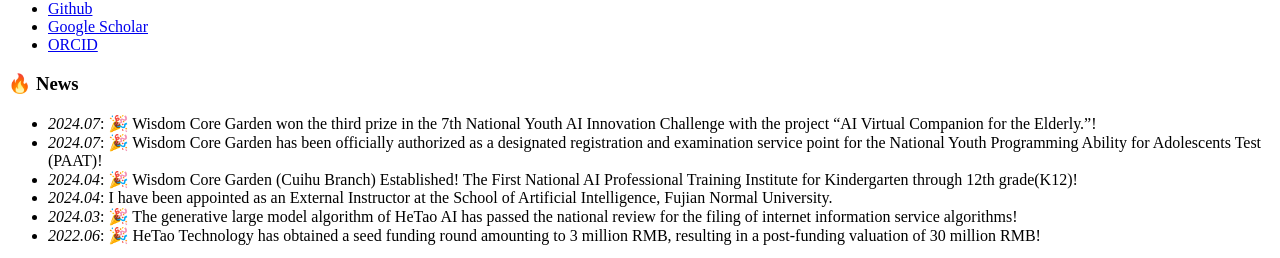
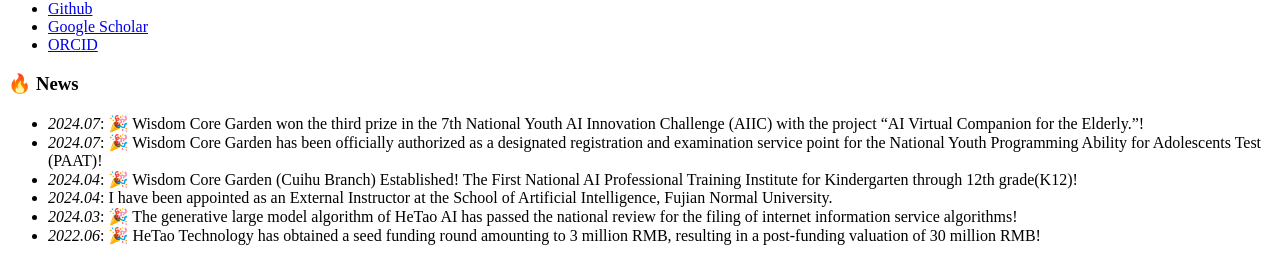
Before and after one commit to AILingXiao/AILingXiao.github.io, a Jekyll site: the page built from _pages/includes/news.md, in a window 1280 px wide. Shown: the part 692-950 px from the top of the page. Built offline with Jekyll 4.4.1, drawn with Linux system fonts in a browser that asks for light colours; our own code applies the rules of GitHub Pages for plain Markdown files.

Commit message:
Update news.md

```diff
--- a/_pages/includes/news.md
+++ b/_pages/includes/news.md
@@ -1,5 +1,5 @@
 # 🔥 News
-- *2024.07*: 🎉 Wisdom Core Garden won the third prize in the 7th National Youth AI Innovation Challenge with the project "AI Virtual Companion for the Elderly."!
+- *2024.07*: 🎉 Wisdom Core Garden won the third prize in the 7th National Youth AI Innovation Challenge (AIIC) with the project "AI Virtual Companion for the Elderly."!
 - *2024.07*: 🎉 Wisdom Core Garden has been officially authorized as a designated registration and examination service point for the National Youth Programming Ability for Adolescents Test (PAAT)!
 - *2024.04*: 🎉 Wisdom Core Garden (Cuihu Branch) Established! The First National AI Professional Training Institute for Kindergarten through 12th grade(K12)!
 - *2024.04*: I have been appointed as an External Instructor at the School of Artificial Intelligence, Fujian Normal University.
```
